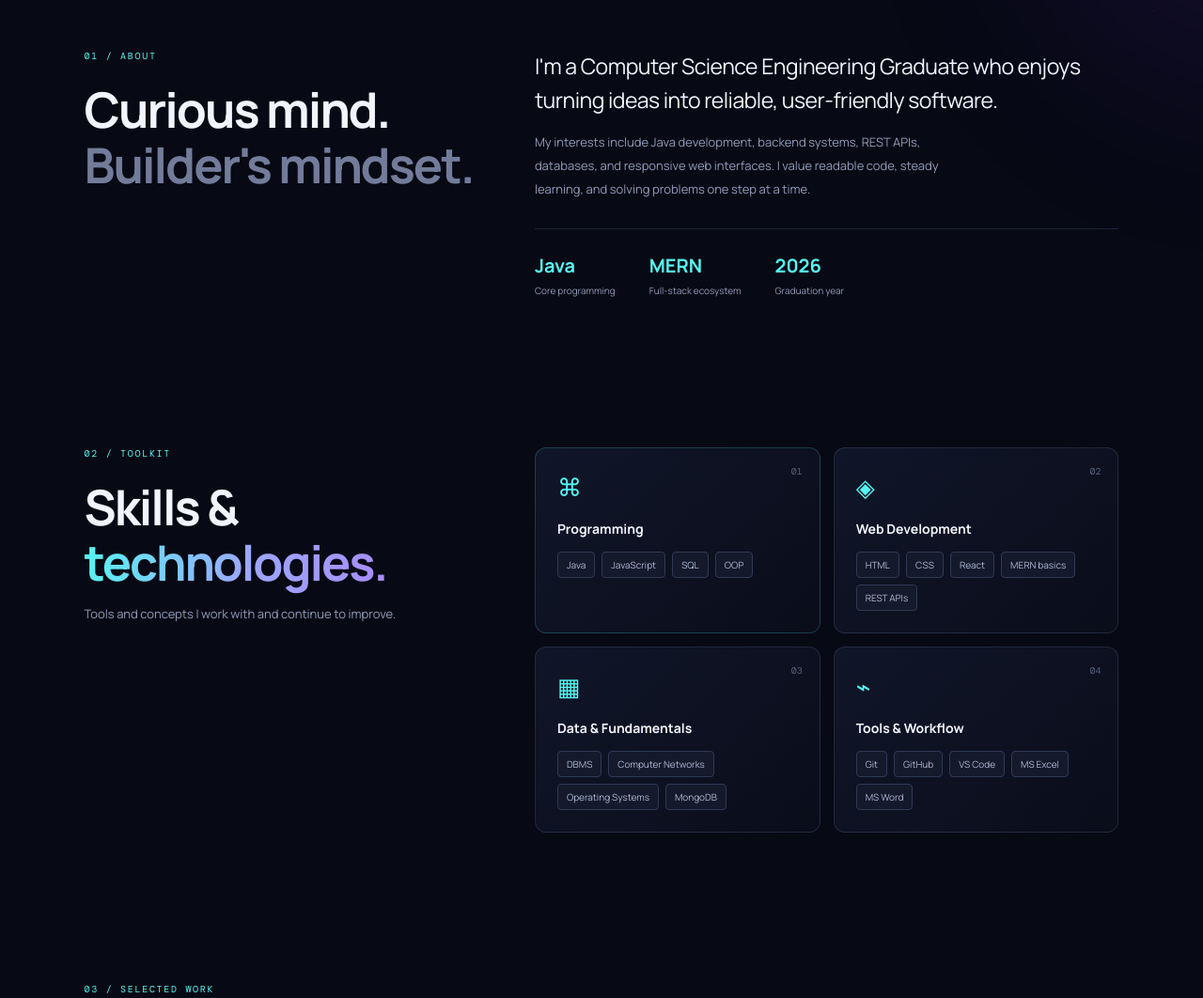
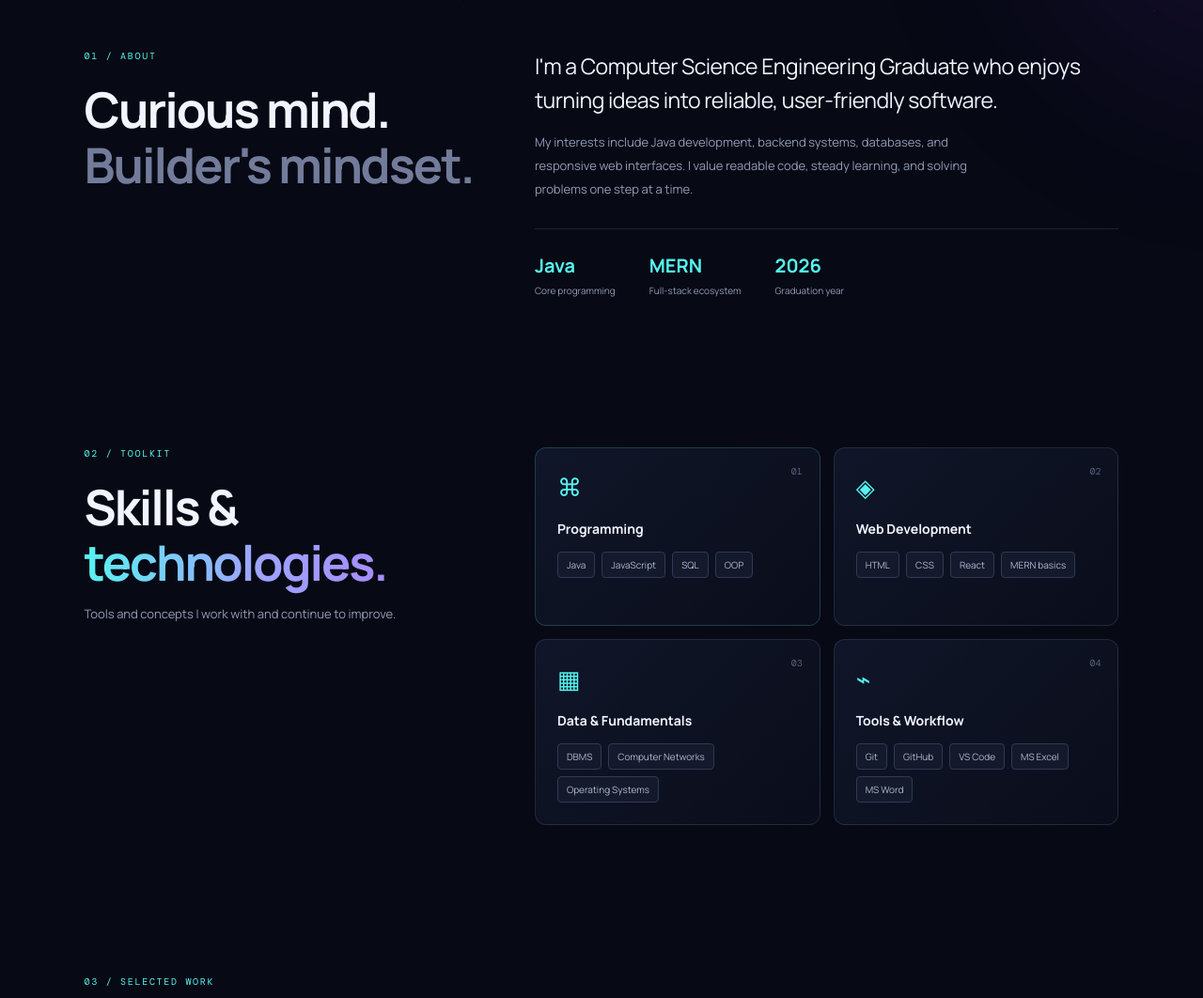
Before and after one commit to sonkarsidd/Portfolio, a plain HTML site: page index.html in a window 1280 px wide. Shown: the part 780-1842 px from the top of the page at 94% size. Drawn offline with nearby package versions, Linux system fonts and the light colour scheme.

Commit message:
Update index.html

```diff
--- a/index.html
+++ b/index.html
@@ -51,7 +51,7 @@
       <div class="section-heading"><p class="section-index">01 / ABOUT</p><h2>Curious mind.<br><span class="muted">Builder's mindset.</span></h2></div>
       <div class="about-content">
         <p class="large-copy">I'm a Computer Science Engineering Graduate who enjoys turning ideas into reliable, user-friendly software.</p>
-        <p class="body-copy">My interests include Java development, backend systems, REST APIs, databases, and responsive web interfaces. I value readable code, steady learning, and solving problems one step at a time.</p>
+        <p class="body-copy">My interests include Java development, backend systems, databases, and responsive web interfaces. I value readable code, steady learning, and solving problems one step at a time.</p>
         <div class="stats">
           <div><strong>Java</strong><span>Core programming</span></div>
           <div><strong>MERN</strong><span>Full-stack ecosystem</span></div>
@@ -64,8 +64,8 @@
       <div class="section-heading"><p class="section-index">02 / TOOLKIT</p><h2>Skills & <span class="gradient-text">technologies.</span></h2><p class="section-sub">Tools and concepts I work with and continue to improve.</p></div>
       <div class="skill-layout">
         <div class="skill-card featured-skill"><span class="skill-number">01</span><div class="skill-symbol">⌘</div><h3>Programming</h3><div class="tags"><span>Java</span><span>JavaScript</span><span>SQL</span><span>OOP</span></div></div>
-        <div class="skill-card"><span class="skill-number">02</span><div class="skill-symbol">◈</div><h3>Web Development</h3><div class="tags"><span>HTML</span><span>CSS</span><span>React</span><span>MERN basics</span><span>REST APIs</span></div></div>
-        <div class="skill-card"><span class="skill-number">03</span><div class="skill-symbol">▦</div><h3>Data & Fundamentals</h3><div class="tags"><span>DBMS</span><span>Computer Networks</span><span>Operating Systems</span><span>MongoDB</span></div></div>
+        <div class="skill-card"><span class="skill-number">02</span><div class="skill-symbol">◈</div><h3>Web Development</h3><div class="tags"><span>HTML</span><span>CSS</span><span>React</span><span>MERN basics</span></div></div>
+        <div class="skill-card"><span class="skill-number">03</span><div class="skill-symbol">▦</div><h3>Data & Fundamentals</h3><div class="tags"><span>DBMS</span><span>Computer Networks</span><span>Operating Systems</span></div></div>
         <div class="skill-card"><span class="skill-number">04</span><div class="skill-symbol">⌁</div><h3>Tools & Workflow</h3><div class="tags"><span>Git</span><span>GitHub</span><span>VS Code</span><span>MS Excel</span><span>MS Word</span></div></div>
       </div>
     </section>
```
